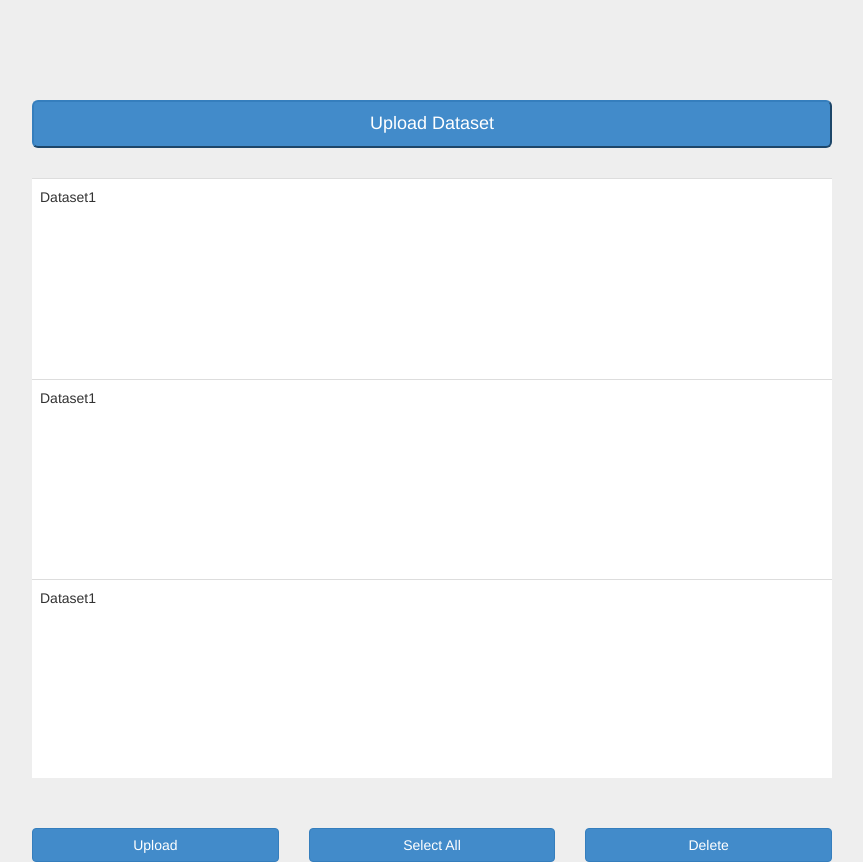
After one commit to js345/VirtualIRLab, a Flask app: template templates/upload_file.html in a window 1280 px wide. The commit adds this page. Shown: the whole page, without its empty margins (208-1071 px from the left). Run offline with Flask 2, Linux system fonts and the light colour scheme; the template is opened without the code that fills it, so the values that code supplies are empty; some libraries are stand-ins or nearby versions.

Commit message:
raw search webpage/raw upload file webpage

```diff
--- a/api/searchAPI.py
+++ b/api/searchAPI.py
@@ -30,4 +30,5 @@ class SearchAPI(Resource):
 
         path = current_app.root_path + "/data/" + author
         searcher = Searcher(author, ds_name, path)
+
         return make_response(jsonify(searcher.search(query, ranker, params, num_results)), 200)
--- a/static/css/custom.css
+++ b/static/css/custom.css
@@ -24,14 +24,7 @@ body {
   /* Margin bottom by footer height */
   margin-bottom: 60px;
 }
-.footer {
-  position: absolute;
-  bottom: 0;
-  width: 100%;
-  /* Set the fixed height of the footer here */
-  height: 60px;
-  background-color: #f5f5f5;
-}
+
 
 
 /* Custom page CSS
--- /dev/null
+++ b/static/css/upload.css
@@ -0,0 +1,25 @@
+body{
+	background-color: #eee;
+}
+
+.uploader-container{
+	margin-top: 100px;
+	background-color: #eee;
+	width: 800px;
+	padding: 0px;
+}
+
+table{
+	background-color: #fff;
+	height: 600px;
+	margin-top: 30px;
+	overflow: auto;
+}
+
+.my-btn-group{
+	margin-top: 50px;
+}
+
+button{
+	font-size: 20px;
+}
--- /dev/null
+++ b/templates/basic_layout.html
@@ -0,0 +1,10 @@
+<!DOCTYPE html>
+  <title>MeTA Search</title>
+  <link href="{{ url_for('static', filename='css/custom.css') }}" rel="stylesheet"/>
+  <link href="{{ url_for('static', filename='css/bootstrap.min.css') }}" rel="stylesheet"/>
+  <script src="https://ajax.googleapis.com/ajax/libs/jquery/1.11.1/jquery.min.js"></script>
+  <script src="{{ url_for('static', filename='javascript/bootstrap.min.js') }}"></script>
+
+  <body>
+    {% block body %}{% endblock %}
+  </body>
--- a/templates/search.html
+++ b/templates/search.html
@@ -1,5 +1,5 @@
-{% extends "layout.html" %}
-{% block body %}
+{% extends "content_layout.html" %}
+{% block content %}
   <link href="{{ url_for('static', filename='css/search.css') }}" rel="stylesheet"/>
     <div class="container-fluid">
       <div class="row">
--- /dev/null
+++ b/templates/upload_file.html
@@ -0,0 +1,32 @@
+{% extends "basic_layout.html" %}
+{% block body %}
+	<link href="{{ url_for('static', filename='css/upload.css') }}" rel="stylesheet"/>
+
+	<div class="container-fluid uploader-container">
+		<button class="btn-lg btn-primary btn-block">Upload Dataset</button>
+		<table class="table table-hover">
+			<tbody>
+				<tr><td>
+					Dataset1
+				</td></tr>
+				<tr><td>
+					Dataset1
+				</td></tr>
+				<tr><td>
+					Dataset1
+				</td></tr>
+			</tbody>
+		</table>
+		<div class="row my-btn-group">
+			<div class="col-md-4">
+				<button class="btn btn-primary btn-block">Upload</button>
+			</div>
+			<div class="col-md-4">
+				<button class="btn btn-primary btn-block">Select All</button>
+			</div>
+			<div class="col-md-4">
+				<button class="btn btn-primary btn-block">Delete</button>
+			</div>
+		</div>
+	</div>
+{% endblock %}
```
Also changed, not shown: templates/content_layout.html (renamed from templates/layout.html, +6 -10 lines), templates/instructor.html (added, +33 -0 lines).
